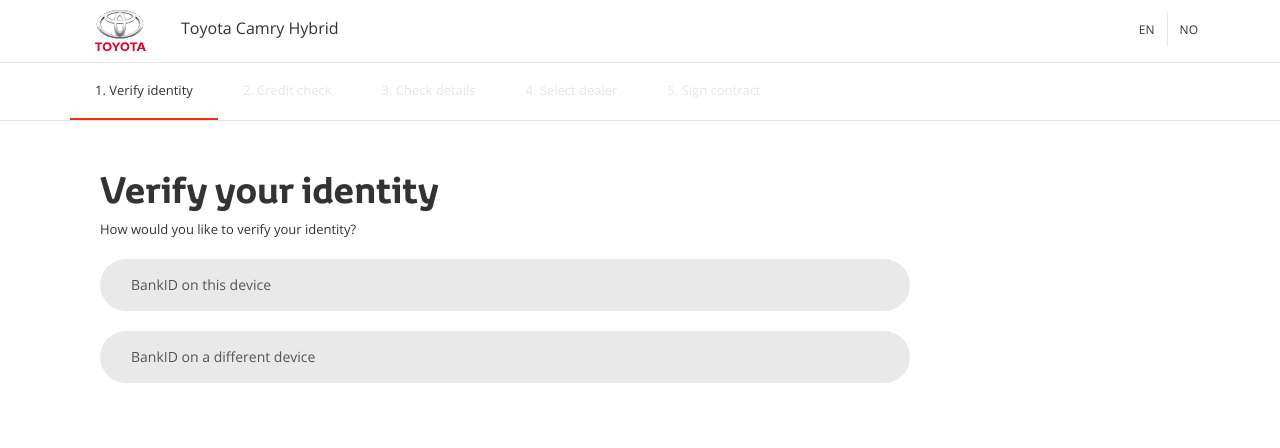
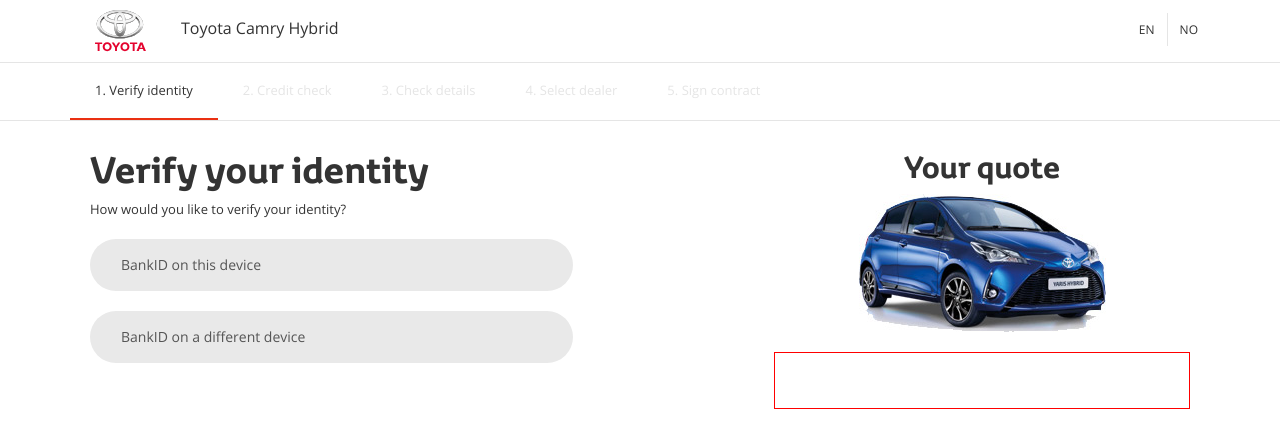
Before and after one commit to Gunzalez/e-sales, a React (Create React App) app: page / in a window 1280 px wide. Shown: the top 448 px of the page. Built offline with nearby package versions, Linux system fonts and the light colour scheme.

Commit message:
refactors html to main and aside

```diff
--- a/src/App.css
+++ b/src/App.css
@@ -23,14 +23,14 @@
   @media (max-width: 1201px) {
     .App .container {
       width: 100%; } }
-  .App h1 {
+  .App h1, .App h2 {
     font-family: "TYB"; }
   .App .navbar {
     border-radius: 0;
     margin: 0;
     border: none; }
   .App .content {
-    padding: 30px; }
+    padding: 10px 20px; }
   .App .bordered {
     border-bottom: 1px solid #e5e5e5; }
   .App .navbar-header img {
@@ -120,6 +120,20 @@
       .App .Steps .button-arrow.right span::before {
         content: "\f054";
         right: 0; }
+  .App main {
+    float: left;
+    width: 60%; }
+    @media screen and (max-width: 1024px) {
+      .App main {
+        float: none;
+        width: 100%; } }
+  .App aside {
+    float: right;
+    width: 40%; }
+    @media screen and (max-width: 1024px) {
+      .App aside {
+        float: none;
+        width: 100%; } }
   .App .spinner {
     height: 200px;
     background: darkred; }
@@ -132,3 +146,8 @@
     width: 75%;
     display: block;
     margin: 20px 0; }
+  .App .Summary {
+    text-align: center; }
+    .App .Summary table {
+      margin-top: 20px;
+      border: 1px solid red; }
--- a/src/App.js
+++ b/src/App.js
@@ -3,6 +3,7 @@
 import Steps from './components/Steps/Steps';
 import VerifyUser from './components/VerifyUser/VerifyUser';
 import CreditCheck from './components/CreditCheck/CreditCheck';
+import Summary from './components/Summary/Summary';
 
 
 
@@ -14,7 +15,12 @@
         super(props);
         this.state = {
             carName: 'Toyota Camry Hybrid',
-            step: 1
+            step: 1,
+            carDetails: {
+                id: 'xAD-01',
+                name: 'Toyota Camry Hybrid',
+                imageUrl: '/data/item.jpg'
+            }
         };
     }
 
@@ -38,12 +44,15 @@
                 <Header carName={this.state.carName} changeLanguage={this.changeLanguage} />
                 <Steps step={this.state.step} />
 
-                <VerifyUser step={this.state.step} moveToNextStep={this.moveToNextStep.bind(this)} />
-                <CreditCheck step={this.state.step} moveToNextStep={this.moveToNextStep.bind(this)} />
-
-
-
-
+                <div className="container">
+                    <main>
+                        <VerifyUser step={this.state.step} moveToNextStep={this.moveToNextStep.bind(this)} />
+                        <CreditCheck step={this.state.step} moveToNextStep={this.moveToNextStep.bind(this)} />
+                    </main>
+                    <aside>
+                        <Summary itemDetails={this.state.carDetails} />
+                    </aside>
+                </div>
 
 
             </div>
--- a/src/App.scss
+++ b/src/App.scss
@@ -25,7 +25,7 @@
     }
   }
 
-  h1 {
+  h1, h2 {
     font-family: $fontToyota2;
   }
 
@@ -36,7 +36,7 @@
   }
 
   .content {
-    padding: 30px;
+    padding: 10px 20px;
   }
 
   .bordered {
@@ -196,6 +196,24 @@
 
   }
 
+  main {
+    float: left;
+    width: 60%;
+    @media screen and (max-width: $breakpoint) {
+      float: none;
+      width: 100%;
+    }
+  }
+
+  aside {
+    float: right;
+    width: 40%;
+    @media screen and (max-width: $breakpoint) {
+      float: none;
+      width: 100%;
+    }
+  }
+
   .spinner {
     height: 200px;
     background: darkred;
@@ -212,4 +230,13 @@
     margin: 20px 0;
   }
 
+  .Summary {
+    text-align: center;
+
+    table {
+      margin-top: 20px;
+      border: 1px solid red;
+    }
+  }
+
 }
--- a/src/components/CreditCheck/CreditCheck.js
+++ b/src/components/CreditCheck/CreditCheck.js
@@ -8,35 +8,27 @@
 
     renderFalse(){
         return (
-            <section></section>
+            ''
         )
     }
 
     renderTrue(){
         return (
             <section className="CreditCheck">
-                <div className="container">
 
-                    <div className="content">
-                        <h1>Credit Check</h1>
-                        <p>Lots of form fields here</p>
+                <div className="content">
+                    <h1>Credit Check</h1>
+                    <p>Lots of form fields here</p>
 
-                        <button>Submit</button>
-                    </div>
+                    <button>Submit</button>
+                </div>
 
-
-
-
-
-                </div>
             </section>
         )
     }
 
     render() {
-
         return (this.props.step === 2 ? this.renderTrue() : this.renderFalse())
-
     }
 }
 
--- /dev/null
+++ b/src/components/Summary/Summary.js
@@ -0,0 +1,36 @@
+import React, { Component } from 'react';
+
+class Summary extends Component {
+
+    render() {
+        return (
+            <section className="Summary">
+                <div className="content">
+
+                    <h2>Your quote</h2>
+                    <img src={this.props['itemDetails'].imageUrl} alt={this.props['itemDetails'].name} />
+
+                    <table width="100%" border="0">
+                        <tbody>
+                        <tr>
+                            <th scope="col">&nbsp;</th>
+                            <th scope="col">&nbsp;</th>
+                        </tr>
+                        <tr>
+                            <td>&nbsp;</td>
+                            <td>&nbsp;</td>
+                        </tr>
+                        <tr>
+                            <td>&nbsp;</td>
+                            <td>&nbsp;</td>
+                        </tr>
+                        </tbody>
+                    </table>
+
+                </div>
+            </section>
+        )
+    }
+}
+
+export default Summary;
--- a/src/components/VerifyUser/VerifyUser.js
+++ b/src/components/VerifyUser/VerifyUser.js
@@ -27,14 +27,13 @@
 
     renderFalse(){
         return (
-            <section></section>
+            ''
         )
     }
 
     renderTrue(){
         return (
             <section className="VerifyUser">
-                <div className="container">
 
                 { this.state.busy ? <div className="spinner"></div> : ''}
 
@@ -47,10 +46,6 @@
                     <button className="btn">BankID on a different device</button>
                 </div> : ''}
 
-
-
-
-                </div>
             </section>
         )
     }
```
Also changed, not shown: public/data/item.jpg (added). Lines whose indentation alone changed are shown as unchanged.
